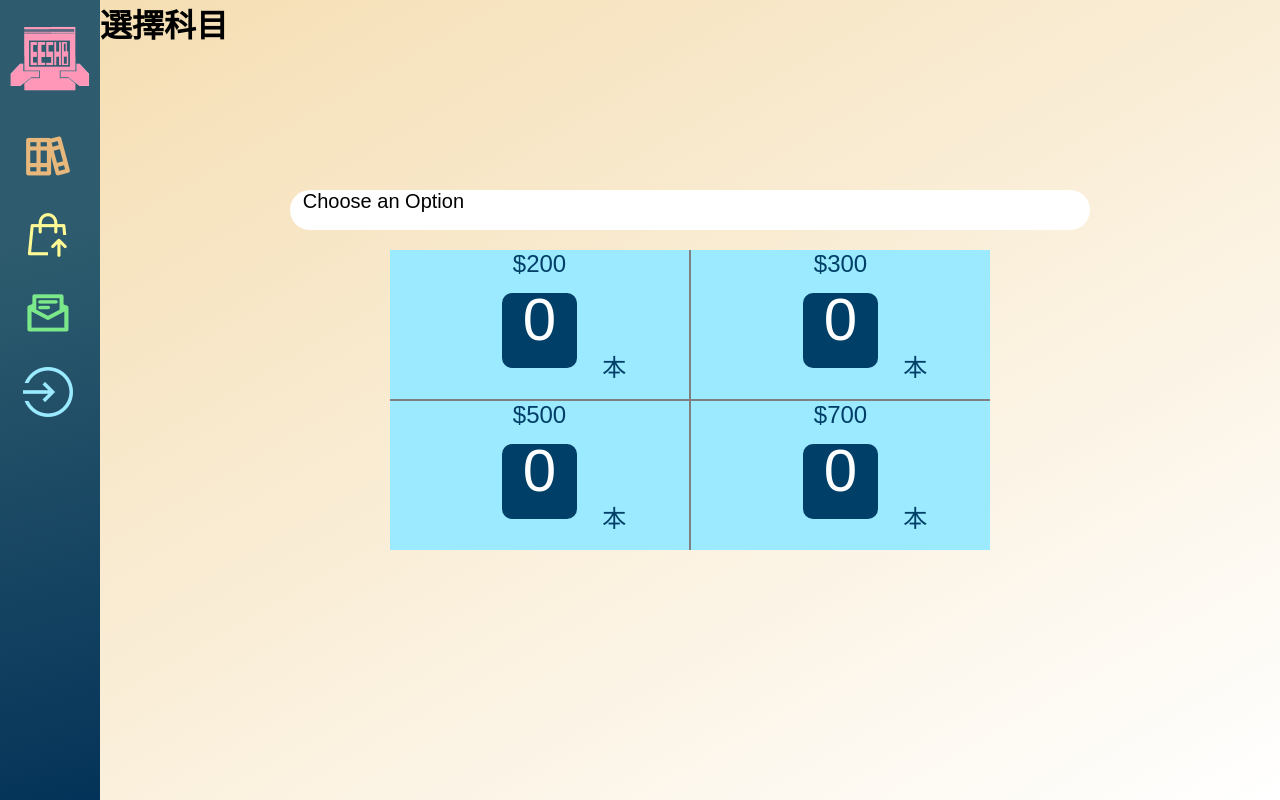
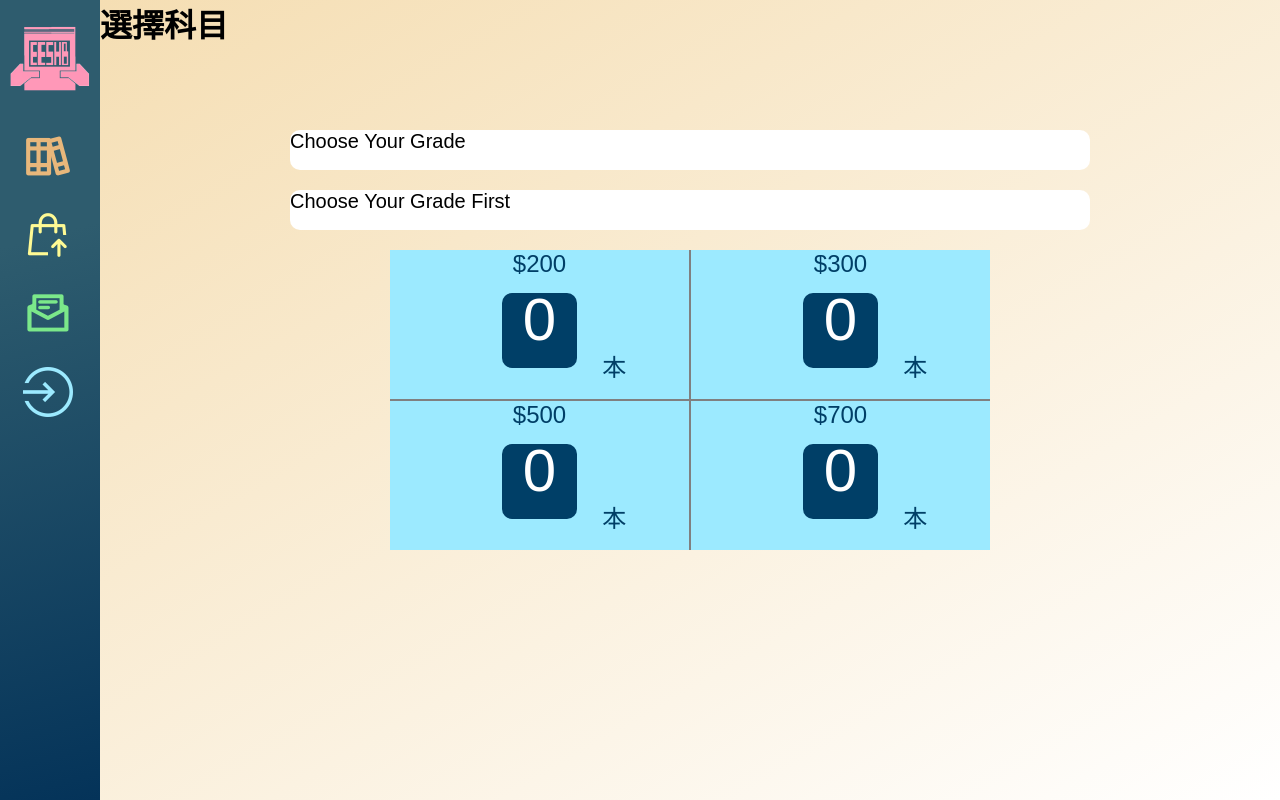
Before and after one commit to Noidname-Course-HW/EESHB_frontend, a React (Create React App) app: page /BuyBook in a window 1280 px wide. Built offline with nearby package versions, Linux system fonts and the light colour scheme.

Commit message:
add new column

```diff
--- a/src/BuyBook.css
+++ b/src/BuyBook.css
@@ -8,12 +8,22 @@
     /* display: inline; */
     background-image: linear-gradient(150deg,wheat,white);
 }
-#BuyBook_search_bar{
+.BuyBook_search_bar{
     font-size: 20px;
     background-color: white;
-    border-radius: 20px;
+    border-radius: 10px;
     height:40px;
     width:800px;
+
+}
+#BuyBook_search_bar_category{
+    position: absolute;
+    top:calc(40% - 190px);
+    left:calc(50% - 400px);
+
+    z-index: 3;
+}
+#BuyBook_search_bar_subject{
     position: absolute;
     top:calc(40% - 130px);
     left:calc(50% - 400px);
--- a/src/BuyBook.js
+++ b/src/BuyBook.js
@@ -2,6 +2,13 @@ import React, { useState } from 'react';
 import Select from "./component/Select";
 import Rolling_Number from './component/Rolling_Number'
 import './BuyBook.css'
+const categories_subjects = {
+    "大一必修":["交換電路與邏輯設計", "計算機程式設計", "生物科學通論", "普通化學丙", "普通物理學甲", "微積分甲上下"],
+    "大二必修":["電子學(一)", "電磁學(一)", "工程數學-線性代數", "工程數學-微分方程"],
+    "複選必修":["資料結構", "演算法"],
+    "選修":["工程數學-離散數學", "工程數學-複變"],
+    "其他選修":["無"]
+}
 const BuyBook = () =>{
     // let subjects = {
     //     'subject1':true,
@@ -14,23 +21,45 @@ const BuyBook = () =>{
         "500":0,
         "700":0
     })
-    const subject=[
-        "Calculus","Electric Circuits","Physics","Switching Circuits and Logic Design"
-    ]
+
+    const [category,setCategory] = useState(
+        ""
+    )
+    const [subject,setSubject] = useState(
+        ""
+    )
+    // const subjects=[
+    //     "Calculus","Electric Circuits","Physics","Switching Circuits and Logic Design"
+    // ]
+    const handleSelectChange = (dataname,option) => {
+        if(dataname==="category"){
+            setCategory(option)
+        }else if (dataname==="subject"){
+            setSubject(option)
+        }
+    }
     return(
         <div id="BuyBook_container">
             <h1 id="h1">選擇科目</h1>
-            <div id="BuyBook_search_bar">
-                <form id="form1">
-                    <Select id="BuyBook" defaultOption="Choose an Option" options={subject}/>
+            <form id="form1">
+            <div id="BuyBook_search_bar_category" className="BuyBook_search_bar">
+
+                    <Select id="BuyBook_categories" defaultOption="Choose Your Grade " options={Object.keys(categories_subjects)} conn={handleSelectChange} dataname="category"/>
+
+                   {/* <Select id="Sellbook_category" className="SellBook_box_select" dataname="category" conn={this.handleChildCurrentOptionChange} defaultOption="Please Choose a category" options={Object.keys(categories_subjects)}/>
+                   <Select id="Sellbook_subject" className="SellBook_box_select" dataname="subject" conn={this.handleChildCurrentOptionChange} defaultOption="Please Choose a category_first" options={categories_subjects[this.state.data.category]?categories_subjects[this.state.data.category]:[]}/> */}
                     {/* <select name="YourLocation">
                     　<option value="1">電路學</option>
                     　<option value="2">微積分</option>
                     　<option value="3">普通物理學</option>
                     </select> */}
 
-                </form>
+
             </div>
+            <div id="BuyBook_search_bar_subject" className="BuyBook_search_bar">
+                <Select id="BuyBook_subjects" defaultOption="Choose Your Grade First" options={categories_subjects[category]?categories_subjects[category]:[]} conn={handleSelectChange} dataname="subject"/>
+            </div>
+            </form>
                 <div id="BuyBook_box">
                 <div id="BuyBook_200" class="BuyBook_price">
                     $200
--- a/src/SellBook.css
+++ b/src/SellBook.css
@@ -43,7 +43,7 @@ li,ul{
     background-color: transparent;
     border-width:0;
     /* border-style: dashed; */
-
+    font-family:'Noto Sans TC',Arial,sans-serif;
 }
 
 .SellBook_box_select{
--- a/src/SellBook.js
+++ b/src/SellBook.js
@@ -86,7 +86,7 @@ class SellBook extends Component {
                     </div>
                 {/* 還沒限制字數 */}
                     <div>
-                    <input className="SellBook_box_input" type="text" id="fname" name="firstname"  maxlength="9" required="required" onChange={this.handleInputChange}/>
+                    <input className="SellBook_box_input" type="text" id="fname" name="firstname"  maxlength="9" required="required" onChange={this.handleInputChange} placeholder="ex:王"/>
                     <span className="separator"></span>
                     </div>
                 </li>
@@ -96,7 +96,7 @@ class SellBook extends Component {
                     <span className="separator"></span>
                     </div>
                     <div>
-                    <input className="SellBook_box_input" type="text" id="lname" name="lastname"  maxlength="9" required="required" onChange={this.handleInputChange}/>
+                    <input className="SellBook_box_input" type="text" id="lname" name="lastname"  maxlength="9" required="required" onChange={this.handleInputChange} placeholder="ex:小明"/>
                     <span className="separator"></span>
                     </div>
                 </li>
@@ -106,7 +106,7 @@ class SellBook extends Component {
                     <span className="separator"></span>
                     </div>
                     <div>
-                    <input className="SellBook_box_input" type="text" id="lname" name="stuid"  maxlength="9" required="required" onChange={this.handleInputChange}/>
+                    <input className="SellBook_box_input" type="text" id="lname" name="stuid"  maxlength="9" required="required" onChange={this.handleInputChange} placeholder="ex:b08900000"/>
                     <span className="separator"></span>
                     </div>
                 </li>
@@ -174,7 +174,7 @@ class SellBook extends Component {
                     <span class="separator"></span>
                     </div>
                     <div>
-                    <input className="SellBook_box_input" type="text" name="others" size="70" maxlength="70" onChange={this.handleInputChange}/>
+                    <input className="SellBook_box_input" type="text" name="others" size="70" maxlength="70" onChange={this.handleInputChange} placeholder="請大略說明書況等相關信息"/>
                     <span class="separator"></span>
                     </div>
                 {/* 不知圖片怎麼找*/}
```
